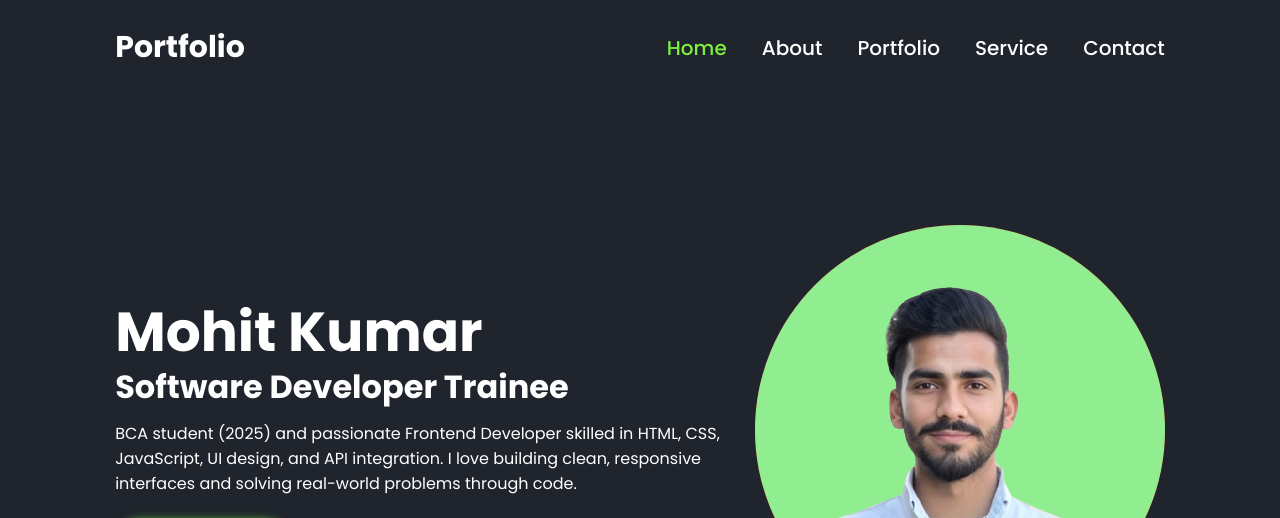
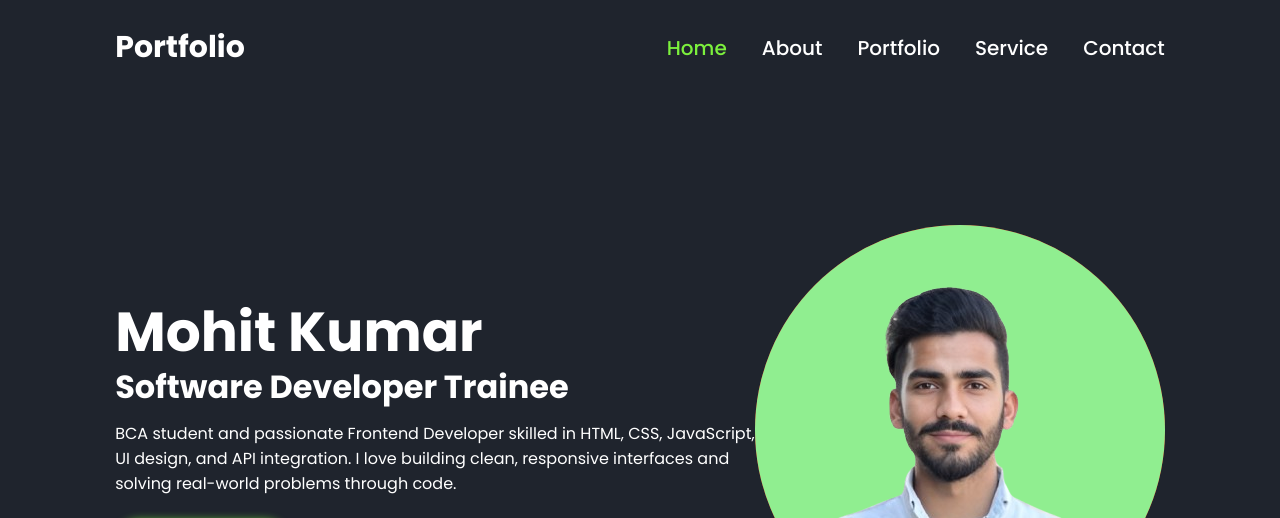
Before and after one commit to Mohit7172/Portfolio, a plain HTML site: page index.html in a window 1280 px wide. Shown: the top 518 px of the page. Drawn offline with nearby package versions, Linux system fonts and the light colour scheme.

Commit message:
20/06/25

```diff
--- a/index.html
+++ b/index.html
@@ -22,7 +22,7 @@
         <div class="home-info">
             <h1>Mohit Kumar</h1>
             <h2> Software Developer Trainee</h2>
-            <p> BCA student (2025) and passionate Frontend Developer skilled in HTML, CSS, JavaScript, UI design, and API integration. I love building clean, responsive interfaces and solving real-world problems through code.</p>
+            <p> BCA student and passionate Frontend Developer skilled in HTML, CSS, JavaScript, UI design, and API integration. I love building clean, responsive interfaces and solving real-world problems through code.</p>
                 <div class="btn-sci">
                     <a href="https://drive.google.com/file/d/13HpqBTbZdh4EejSTojxSf536PHe4He-R/view?usp=sharing" class="btn">Download CV</a>
                     <div class="sci">
```
